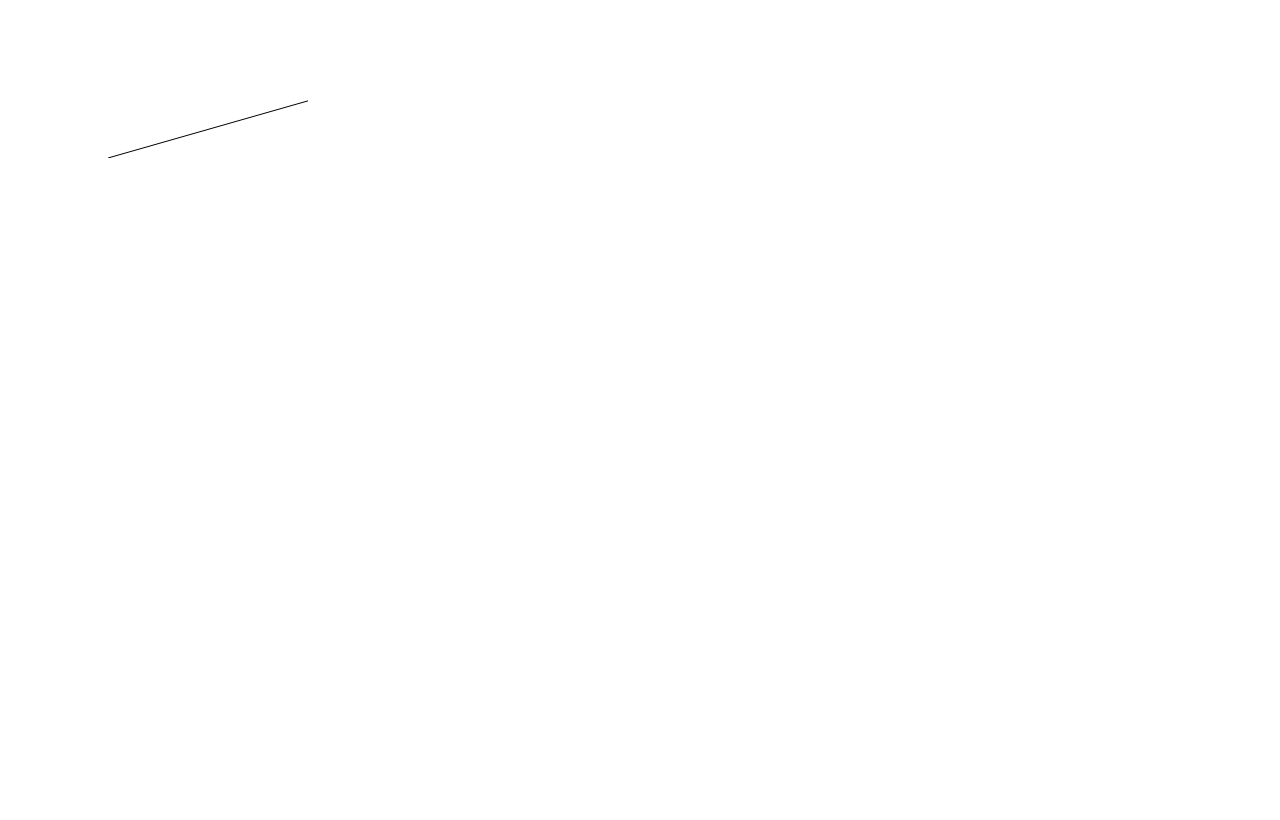
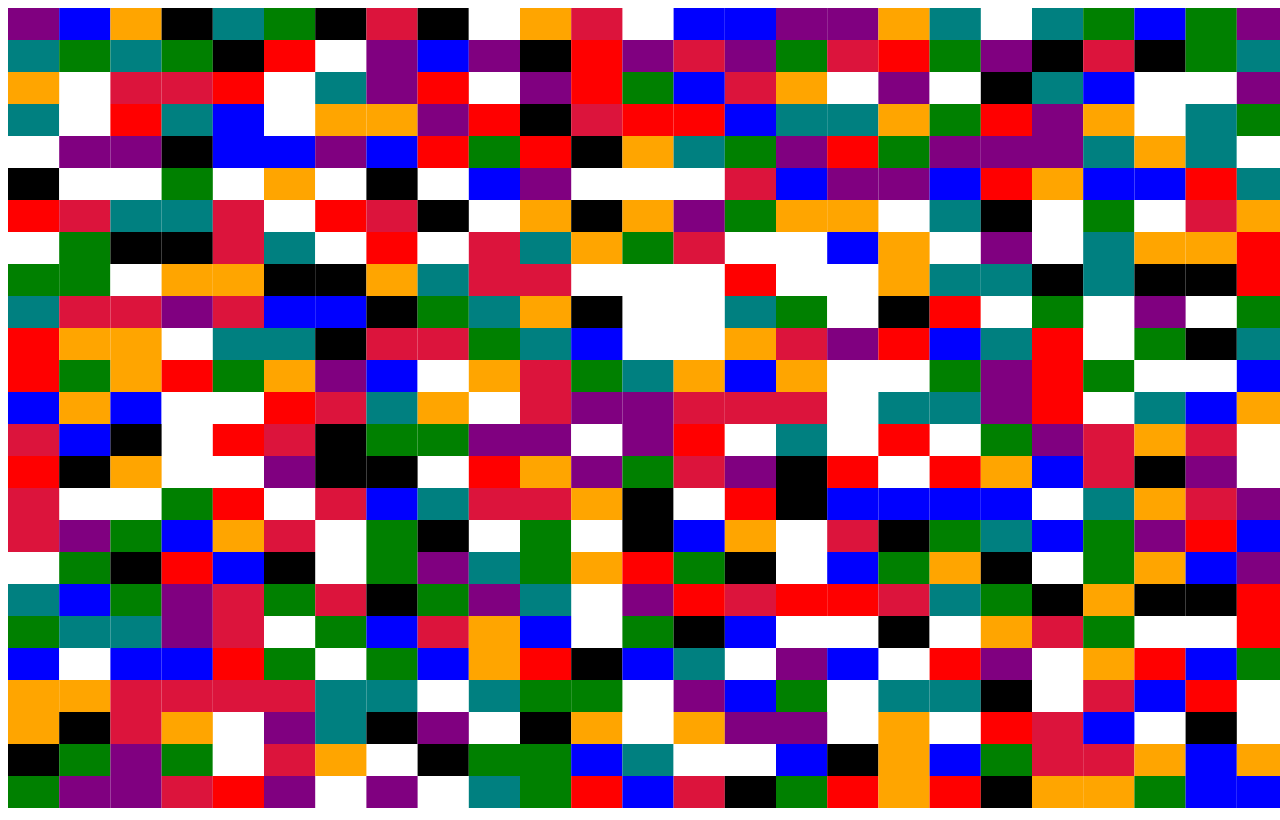
Before and after one commit to barbeque/johnny-voxville, a plain HTML site: page index.html in a window 1280 px wide. Drawn offline with Linux system fonts and the light colour scheme.

Commit message:
showing a slice of the map

```diff
--- a/index.html
+++ b/index.html
@@ -2,10 +2,17 @@
 <html>
 <head>
   <title>voxels</title>
+  <style>
+    canvas {
+      margin: 0px;
+      padding: 0px;
+    }
+  </style>
 </head>
 <body>
   <canvas id="theatre"></canvas>
   <script src="voxworld.js"></script>
+  <script src="render.js"></script>
   <script src="main.js"></script>
   <script>
   window.onload = function() {
--- a/main.js
+++ b/main.js
@@ -3,10 +3,7 @@ vx.step = function(state) {
   // blot out the screen
   state.context.clearRect(0, 0, state.canvas.width, state.canvas.height);
   // draw the voxel world
-  state.context.beginPath();
-  state.context.moveTo(100, 150);
-  state.context.lineTo(450, 50);
-  state.context.stroke();
+  vx.render(state);
   // get input
   // do whatever updates we need
 };
@@ -15,8 +12,10 @@ vx.step = function(state) {
 vx.go = function() {
   state = {};
   state.canvas = document.getElementById('theatre');
+  state.canvas.width = window.innerWidth;
+  state.canvas.height = window.innerHeight;
   state.context = state.canvas.getContext('2d');
-  state.world = vx.generateCubeWorld(100, 100, 100);
+  state.world = vx.generateCubeWorld(25, 25, 25);
   var stepThunk = function(s) {
     return function() { vx.step(s); }
   }(state);
--- /dev/null
+++ b/render.js
@@ -0,0 +1,37 @@
+var vx = vx || {};
+
+vx.render = function(state) {
+  // let's be stupid right now and just take the first slice.
+  // later we should have offsets that make this work better
+  // and let us scroll through it.
+  var slice = state.world[0];
+  var ctx = state.context;
+
+  var pixelsPerCellWidth = state.canvas.width / slice[0].length;
+  var pixelsPerCellHeight = state.canvas.height / slice.length;
+  for(var y = 0; y < slice.length; ++y) {
+    for(var x = 0; x < slice[y].length; ++x) {
+      var t = slice[y][x];
+      if(t > 0) {
+        ctx.fillStyle = vx.mapCodeToColour(t);
+        ctx.fillRect(x * pixelsPerCellWidth, y * pixelsPerCellHeight, pixelsPerCellWidth, pixelsPerCellHeight);
+      }
+    }
+  }
+};
+
+/// maps one of the 0..9 codes to a colour
+vx.mapCodeToColour = function(code) {
+  var map = {};
+  map[0] = undefined;
+  map[1] = 'red';
+  map[2] = 'green';
+  map[3] = 'purple';
+  map[4] = 'orange';
+  map[5] = 'blue';
+  map[6] = 'white';
+  map[7] = 'black';
+  map[8] = 'teal';
+  map[9] = 'crimson';
+  return map[code];
+};
```
